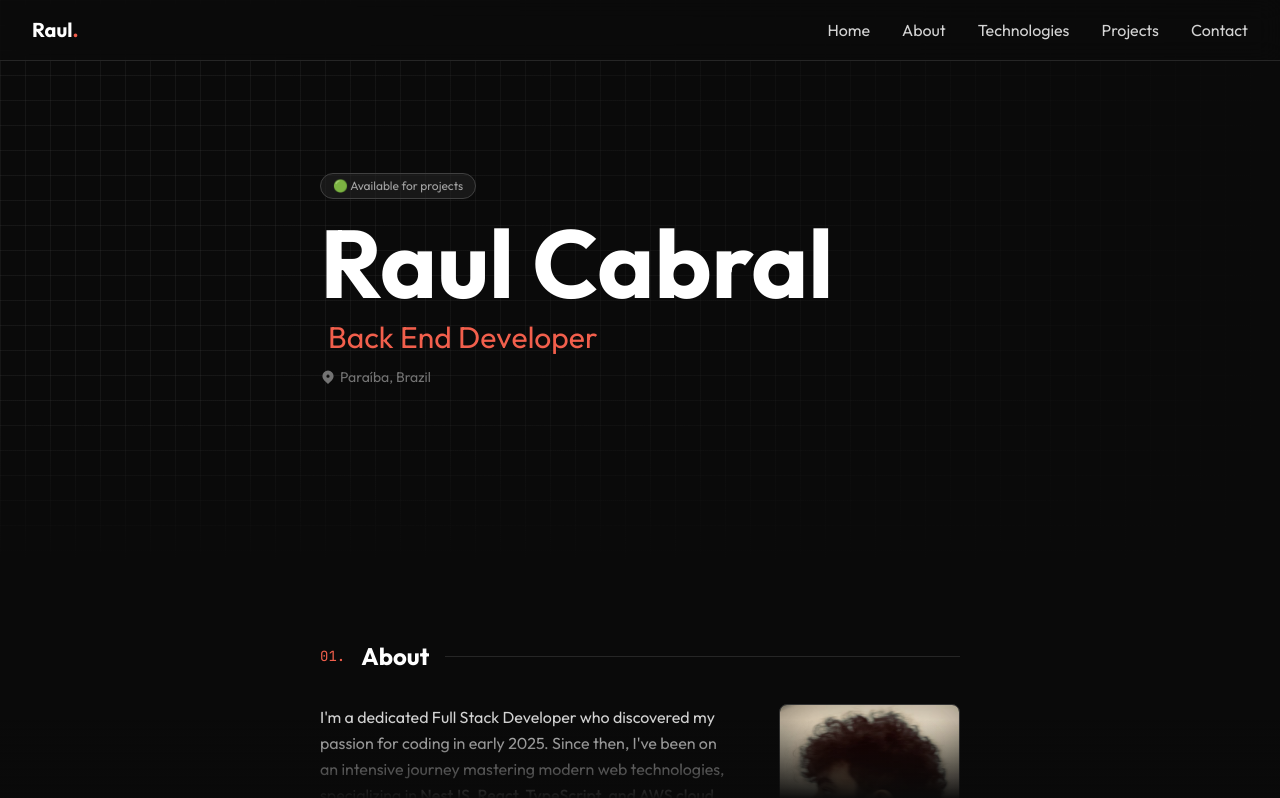
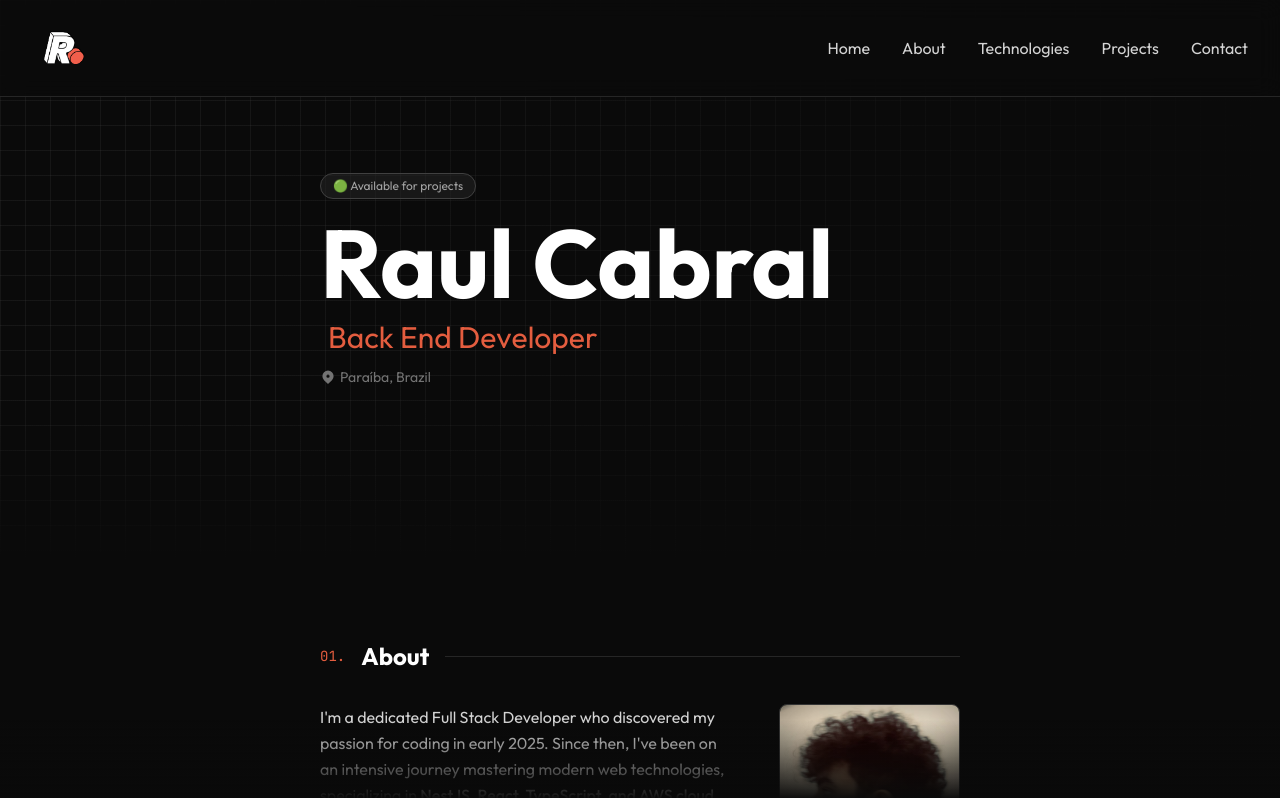
Before and after one commit to raulcabralc/raulcabralc, a Next.js app in the folder portfolio/: page / in a window 1280 px wide. Shown: the top 798 px of the page. Built offline with nearby package versions, Linux system fonts and the light colour scheme.

Commit message:
logo update & final changes

```diff
--- a/portfolio/app/layout.tsx
+++ b/portfolio/app/layout.tsx
@@ -14,7 +14,7 @@ const jetbrainsMono = JetBrains_Mono({
 });
 
 export const metadata: Metadata = {
-  title: "Raul Cabral // Dev",
+  title: "raul cabral • dev",
   description: "Raul Cabral Portfolio",
 };
 
--- /dev/null
+++ b/portfolio/app/not-found.tsx
@@ -0,0 +1,49 @@
+"use client";
+import { motion } from "framer-motion";
+import Link from "next/link";
+
+export default function NotFound() {
+  return (
+    <div className="relative min-h-screen bg-neutral-950 flex items-center justify-center px-8 overflow-hidden">
+      {/* Grid Background (igual ao seu Hero) */}
+      <div className="absolute inset-0 opacity-25">
+        <div className="absolute inset-0 bg-[linear-gradient(rgba(64,64,64,0.3)_1px,transparent_1px),linear-gradient(90deg,rgba(64,64,64,0.3)_1px,transparent_1px)] bg-[size:50px_50px]" />
+      </div>
+
+      {/* Fade nas bordas */}
+      <div className="absolute inset-0 pointer-events-none">
+        <div className="absolute top-0 left-0 right-0 h-32 bg-gradient-to-b from-neutral-950 to-transparent" />
+        <div className="absolute bottom-0 left-0 right-0 h-32 bg-gradient-to-t from-neutral-950 to-transparent" />
+        <div className="absolute top-0 bottom-0 left-0 w-32 bg-gradient-to-r from-neutral-950 to-transparent" />
+        <div className="absolute top-0 bottom-0 right-0 w-32 bg-gradient-to-l from-neutral-950 to-transparent" />
+      </div>
+
+      {/* Content */}
+      <div className="text-center relative z-10">
+        <motion.div
+          initial={{ opacity: 0, y: 20 }}
+          animate={{ opacity: 1, y: 0 }}
+          transition={{ duration: 0.6 }}
+          className="font-outfit"
+        >
+          <h1 className="text-6xl md:text-9xl font-bold text-neutral-800 mb-4">
+            404
+          </h1>
+          <h2 className="text-2xl md:text-3xl font-semibold text-white mb-4">
+            Page not found
+          </h2>
+          <p className="text-neutral-400 mb-8 max-w-md mx-auto">
+            The page you were looking for does not exist or was moved.
+          </p>
+
+          <Link
+            href="/"
+            className="inline-flex items-center px-4 py-2 bg-rebound hover:bg-rebound-dark text-white rounded-lg transition-colors duration-200"
+          >
+            Back to home
+          </Link>
+        </motion.div>
+      </div>
+    </div>
+  );
+}
--- a/portfolio/components/Footer.tsx
+++ b/portfolio/components/Footer.tsx
@@ -66,7 +66,7 @@ export function Footer() {
   };
 
   return (
-    <footer className="bg-neutral-950 border-t border-neutral-900 pt-16 pb-8 relative overflow-hidden">
+    <footer className="bg-neutral-950 border-t border-neutral-900 w-full pt-16 pb-8 relative overflow-hidden">
       {/* Luz de fundo sutil (Glow) */}
       <div className="absolute top-0 left-1/2 -translate-x-1/2 w-full max-w-3xl h-px bg-gradient-to-r from-transparent via-rebound/50 to-transparent opacity-50"></div>
       <div className="absolute top-0 left-1/2 -translate-x-1/2 w-96 h-24 bg-rebound/10 blur-[60px] rounded-full pointer-events-none"></div>
--- a/portfolio/components/Header.tsx
+++ b/portfolio/components/Header.tsx
@@ -1,13 +1,13 @@
 "use client";
 import React, { useState } from "react";
 import { motion, AnimatePresence } from "framer-motion";
+import Image from "next/image";
 
 export function Header() {
   const [isMenuOpen, setIsMenuOpen] = useState(false);
 
   const handleMobileNavClick = (href: string) => {
     setIsMenuOpen(false);
-    // Pequeno delay para garantir que o menu feche antes do scroll
     setTimeout(() => {
       const element = document.querySelector(href);
       if (element) {
@@ -23,9 +23,13 @@ export function Header() {
       }`}
     >
       <div className="max-w-7xl mx-auto px-8 py-4 flex items-center justify-between">
-        <div className="text-xl font-bold text-white">
-          Raul<span className="text-rebound">.</span>
-        </div>
+        <Image
+          src="/assets/clean-logo.png"
+          alt="Logo"
+          width={50}
+          height={50}
+          className="sm:h-16 h-10 w-auto hover:transform hover:scale-105 transition-transform duration-300 ease-in-out"
+        />
 
         <nav className="hidden md:flex items-center space-x-8">
           <a
--- a/portfolio/components/Projects.tsx
+++ b/portfolio/components/Projects.tsx
@@ -42,9 +42,9 @@ export function Projects() {
                     <div className="flex flex-col h-full relative z-20">
                       <h3 className="flex text-xl font-bold text-white mb-4 gap-3">
                         {project.title}
-                        {project.npmVersion && (
+                        {project.version && (
                           <span className="px-2 py-1 text-xs bg-neutral-900/50 text-rebound-dark rounded-full border border-neutral-700/50">
-                            v{project.npmVersion}
+                            v{project.version}
                           </span>
                         )}
                       </h3>
@@ -79,9 +79,9 @@ export function Projects() {
                           </svg>
                           Code
                         </a>
-                        {project.docs && (
+                        {project.docSlug && (
                           <a
-                            href={project.docs}
+                            href={`docs.raulc.dev/docs/${project.docSlug}`}
                             target="_blank"
                             rel="noopener noreferrer"
                             className="flex items-center gap-2 text-neutral-100 hover:text-rebound transition-colors text-sm"
--- a/portfolio/src/constants/projects.ts
+++ b/portfolio/src/constants/projects.ts
@@ -7,8 +7,8 @@ export const projects: Project[] = [
       "A TypeScript utility library or framework wrapper designed to enhance developer productivity with strict typing and resilience patterns.",
     tech: ["TypeScript", "NPM Package", "Decorator"],
     github: "https://github.com/raulcabralc/rebound-ts",
-    docs: "https://rebound.raulc.dev",
-    npmVersion: "1.0.1",
+    docSlug: "rebound",
+    version: "1.0.1",
   },
   {
     title: "Bar App",
@@ -37,8 +37,8 @@ export const projects: Project[] = [
       "Specialized calculator for Brazilian financial context, handling specific taxes, interest rates, and local currency formatting.",
     tech: ["TypeScript", "NPM Package", "Jest"],
     github: "https://github.com/raulcabralc/financial-calc-br",
-    docs: "https://financial.raulc.dev",
-    npmVersion: "1.0.0",
+    docSlug: "financial",
+    version: "1.0.0",
   },
   {
     title: "PythonSOS",
--- a/portfolio/src/interfaces/project.interface.ts
+++ b/portfolio/src/interfaces/project.interface.ts
@@ -3,6 +3,6 @@ export interface Project {
   description: string;
   tech: string[];
   github: string;
-  docs?: string;
-  npmVersion?: string;
+  version?: string;
+  docSlug?: string;
 }
--- a/portfolio/tailwind.config.ts
+++ b/portfolio/tailwind.config.ts
@@ -10,87 +10,81 @@ const config: Config = {
   theme: {
     extend: {
       animation: {
-  			'slide-underline': 'slideUnderline 2s ease-in-out infinite'
+        "slide-underline": "slideUnderline 2s ease-in-out infinite",
       },
       keyframes: {
         slideUnderline: {
-  				'0%': {
-  					transform: 'translateX(100%)',
-  					opacity: '0'
+          "0%": {
+            transform: "translateX(100%)",
+            opacity: "0",
           },
-  				'50%': {
-  					transform: 'translateX(0%)',
-  					opacity: '1'
+          "50%": {
+            transform: "translateX(0%)",
+            opacity: "1",
           },
-  				'100%': {
-  					transform: 'translateX(-100%)',
-  					opacity: '0'
-  				}
-  			}
+          "100%": {
+            transform: "translateX(-100%)",
+            opacity: "0",
+          },
+        },
       },
       colors: {
         rebound: {
-  				DEFAULT: '#F25F4C',
-  				dark: '#D14030',
-  				light: '#FF7A66'
+          DEFAULT: "#e45d3f",
+          dark: "#D14030",
+          light: "#FF7A66",
         },
-  			background: 'hsl(var(--background))',
-  			foreground: 'hsl(var(--foreground))',
+        background: "hsl(var(--background))",
+        foreground: "hsl(var(--foreground))",
         card: {
-  				DEFAULT: 'hsl(var(--card))',
-  				foreground: 'hsl(var(--card-foreground))'
+          DEFAULT: "hsl(var(--card))",
+          foreground: "hsl(var(--card-foreground))",
         },
         popover: {
-  				DEFAULT: 'hsl(var(--popover))',
-  				foreground: 'hsl(var(--popover-foreground))'
+          DEFAULT: "hsl(var(--popover))",
+          foreground: "hsl(var(--popover-foreground))",
         },
         primary: {
-  				DEFAULT: 'hsl(var(--primary))',
-  				foreground: 'hsl(var(--primary-foreground))'
+          DEFAULT: "hsl(var(--primary))",
+          foreground: "hsl(var(--primary-foreground))",
         },
         secondary: {
-  				DEFAULT: 'hsl(var(--secondary))',
-  				foreground: 'hsl(var(--secondary-foreground))'
+          DEFAULT: "hsl(var(--secondary))",
+          foreground: "hsl(var(--secondary-foreground))",
         },
         muted: {
-  				DEFAULT: 'hsl(var(--muted))',
-  				foreground: 'hsl(var(--muted-foreground))'
+          DEFAULT: "hsl(var(--muted))",
+          foreground: "hsl(var(--muted-foreground))",
         },
         accent: {
-  				DEFAULT: 'hsl(var(--accent))',
-  				foreground: 'hsl(var(--accent-foreground))'
+          DEFAULT: "hsl(var(--accent))",
+          foreground: "hsl(var(--accent-foreground))",
         },
         destructive: {
-  				DEFAULT: 'hsl(var(--destructive))',
-  				foreground: 'hsl(var(--destructive-foreground))'
+          DEFAULT: "hsl(var(--destructive))",
+          foreground: "hsl(var(--destructive-foreground))",
         },
-  			border: 'hsl(var(--border))',
-  			input: 'hsl(var(--input))',
-  			ring: 'hsl(var(--ring))',
+        border: "hsl(var(--border))",
+        input: "hsl(var(--input))",
+        ring: "hsl(var(--ring))",
         chart: {
-  				'1': 'hsl(var(--chart-1))',
-  				'2': 'hsl(var(--chart-2))',
-  				'3': 'hsl(var(--chart-3))',
-  				'4': 'hsl(var(--chart-4))',
-  				'5': 'hsl(var(--chart-5))'
-  			}
+          "1": "hsl(var(--chart-1))",
+          "2": "hsl(var(--chart-2))",
+          "3": "hsl(var(--chart-3))",
+          "4": "hsl(var(--chart-4))",
+          "5": "hsl(var(--chart-5))",
+        },
       },
       fontFamily: {
-  			outfit: [
-  				'var(--font-outfit)',
-  				'sans-serif'
-  			],
-  			mono: [
-  				'var(--font-jetbrains-mono)',
-  				'monospace'
-  			]
+        outfit: ["var(--font-outfit)", "sans-serif"],
+        mono: ["var(--font-jetbrains-mono)", "monospace"],
       },
       borderRadius: {
-  			lg: 'var(--radius)',
-  			md: 'calc(var(--radius) - 2px)',
-  			sm: 'calc(var(--radius) - 4px)'
-  		}
-  	}
+        lg: "var(--radius)",
+        md: "calc(var(--radius) - 2px)",
+        sm: "calc(var(--radius) - 4px)",
+      },
+    },
   },
   plugins: [require("tailwindcss-animate")],
 };
```
Also changed, not shown: portfolio/public/assets/clean-logo.png (added), 1 other file (tests, documents, lock files or other folders). Lines whose indentation alone changed are shown as unchanged.
